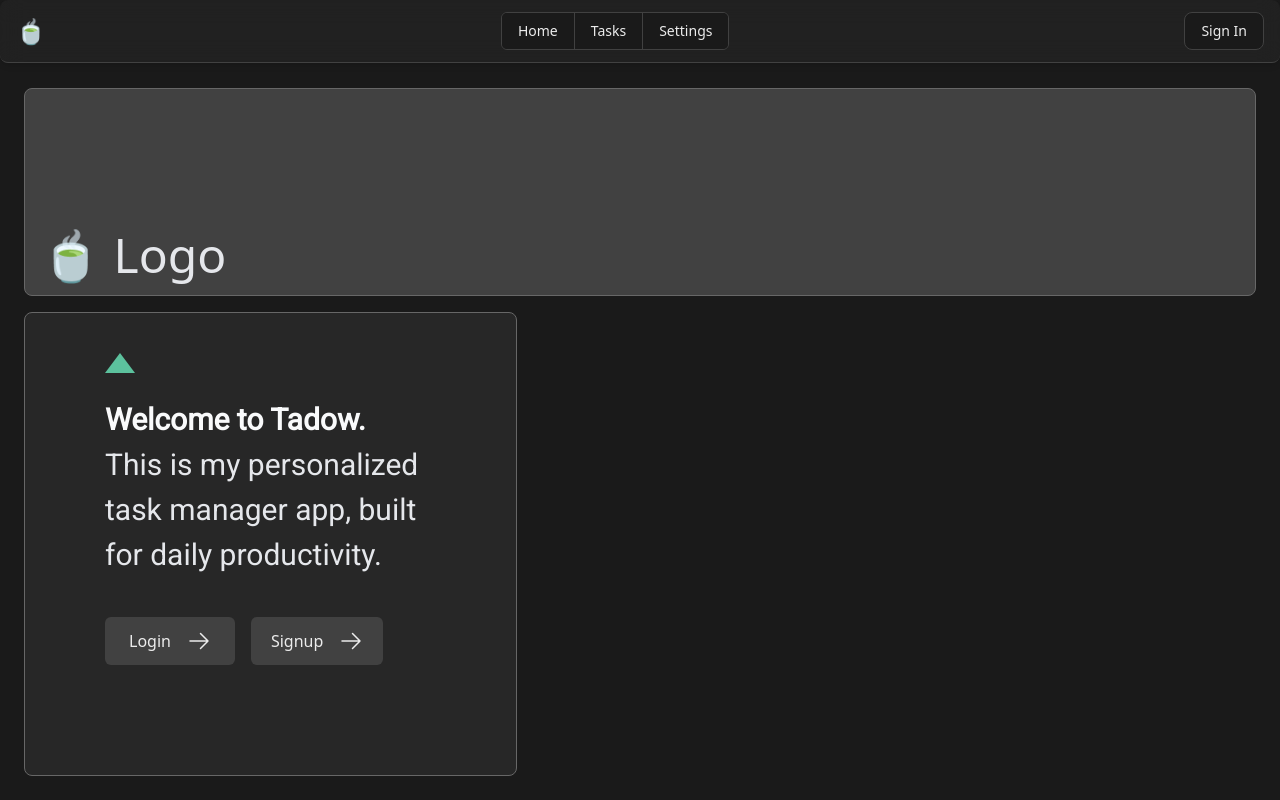
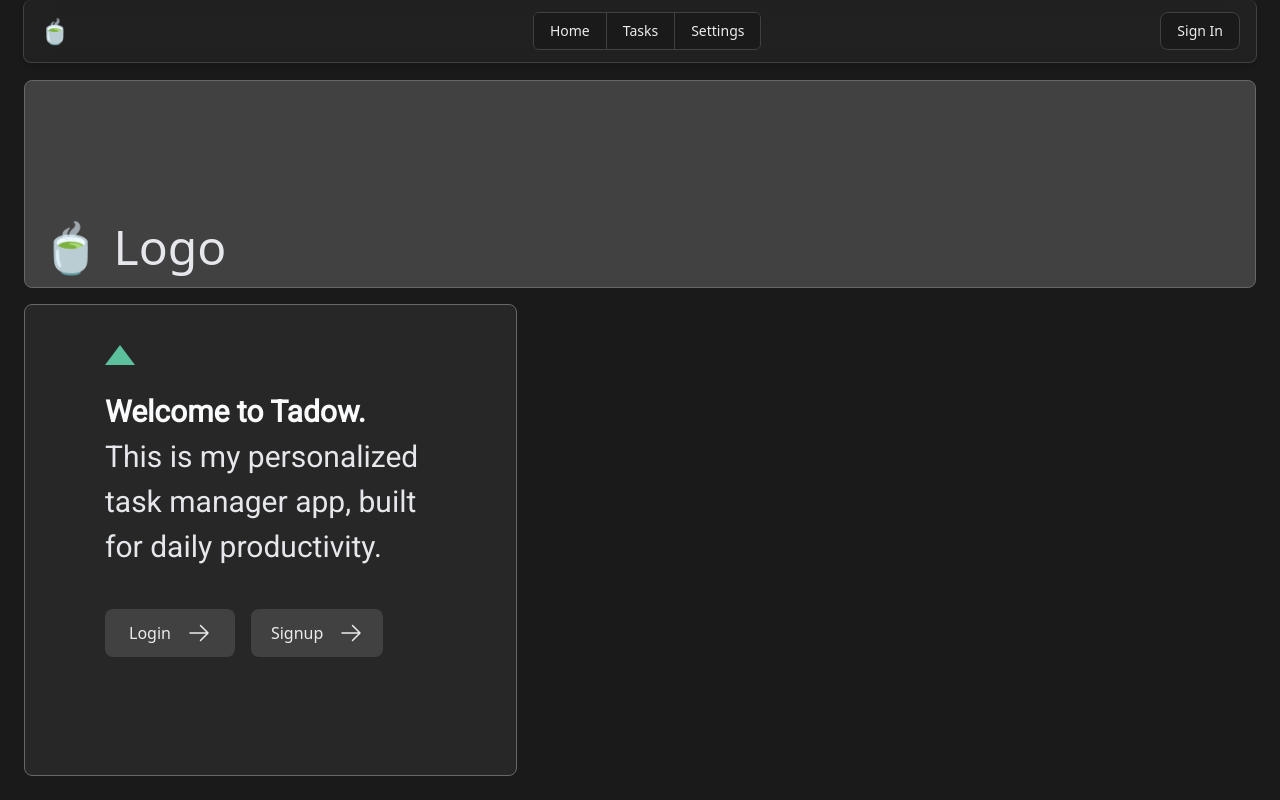
Before and after one commit to aavocodes/todo-nextjs, a Next.js app: page / in a window 1280 px wide. Built offline with nearby package versions, Linux system fonts and the light colour scheme.

Commit message:
adjusted sizing to nav bar

```diff
--- a/src/app/page.tsx
+++ b/src/app/page.tsx
@@ -8,7 +8,7 @@ export default function Home() {
   return (
     <main className='flex min-h-screen flex-col p-6'>
       <NavBar />
-      <div className="flex h-20 shrink-0 items-end rounded-lg border border-special-400 bg-special-500 p-4 md:h-52 mt-16">
+      <div className="flex h-20 shrink-0 items-end rounded-lg border border-special-400 bg-special-500 p-4 md:h-52 mt-14">
         <h1 className='text-5xl text-gray-200'>
           🍵 Logo
         </h1>
@@ -25,13 +25,13 @@ export default function Home() {
           <div className='flex grow flex-col lg:flex-row gap-4 mt-4'>
             <Link
               href='/dashboard'
-              className='flex items-center gap-4 self-start rounded-md bg-special-500 px-6 py-3 text-sm font-medium transition-colors hover:bg-special-600 md:text-base whitespace-nowrap'
+              className='flex items-center gap-4 self-start rounded-lg bg-special-500 px-6 py-3 text-sm font-medium transition-colors hover:bg-special-600 md:text-base whitespace-nowrap'
             >
               <span>Login</span> <ArrowRightIcon className='w-5 md:w-6' />
             </Link>
             <Link
               href='/signup'
-              className='flex items-center gap-4 self-start rounded-md bg-special-500 px-5 py-3 text-sm font-medium transition-colors hover:bg-special-600 md:text-base whitespace-nowrap'
+              className='flex items-center gap-4 self-start rounded-lg bg-special-500 px-5 py-3 text-sm font-medium transition-colors hover:bg-special-600 md:text-base whitespace-nowrap'
             >
               <span>Signup</span> <ArrowRightIcon className='w-5 md:w-6' />
             </Link>
--- a/src/app/ui/dashboard/navigation.tsx
+++ b/src/app/ui/dashboard/navigation.tsx
@@ -2,14 +2,15 @@ import Link from 'next/link'
 
 export default function NavBar() {
     return (
-        <nav className="fixed top-0 left-0 right-0 w-full rounded-lg bg-special-600/30 backdrop-blur-md shadow-md py-3 px-4 flex items-center justify-between z-50 border-b border-special-500 mx-auto">
+        <nav className="fixed top-0 left-0 right-0 w-[96.4%] rounded-lg bg-special-600/30 backdrop-blur-md shadow-md py-3 px-4 flex items-center justify-between z-50 border-b border-l border-r border-special-500 mx-auto">
             <div className="flex items-center gap-2">
                 <Link href='/'>
                     <span className="text-2xl antialiased text-special-50">🍵</span>
                 </Link>
             </div>
 
-            <ul className="hidden md:flex text-special-50 text-sm border border-special-500 px-0 py-0 overflow-hidden rounded-md justify-center">
+            <div className='ml-16'>
+                <ul className="hidden md:flex text-special-50 text-sm border border-special-500 pl-0 py-0 overflow-hidden rounded-md justify-center">
                     <li className="px-4 py-2 border-r border-special-500 hover:text-special-50 hover:bg-special-700 cursor-pointer transition bg-special-800">
                         Home
                     </li>
@@ -20,6 +21,7 @@ export default function NavBar() {
                         Settings
                     </li>
                 </ul>
+            </div>
 
             <button className="px-4 py-2 bg-special-800 hover:bg-special-700 border border-special-500 rounded-lg transition">
                 <p className='text-sm text-special-50'>Sign In</p>
```
Lines whose indentation alone changed are shown as unchanged.
